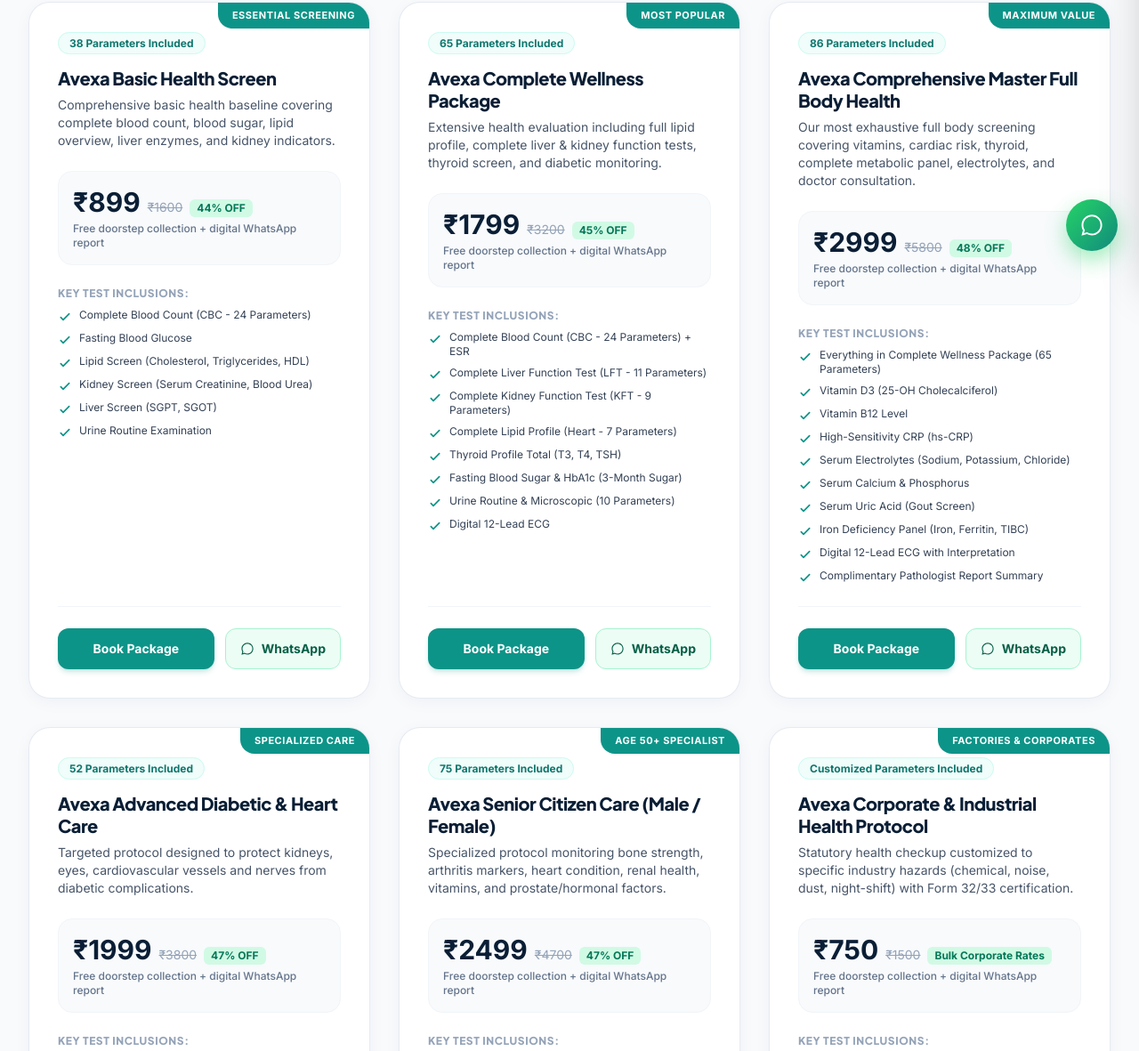
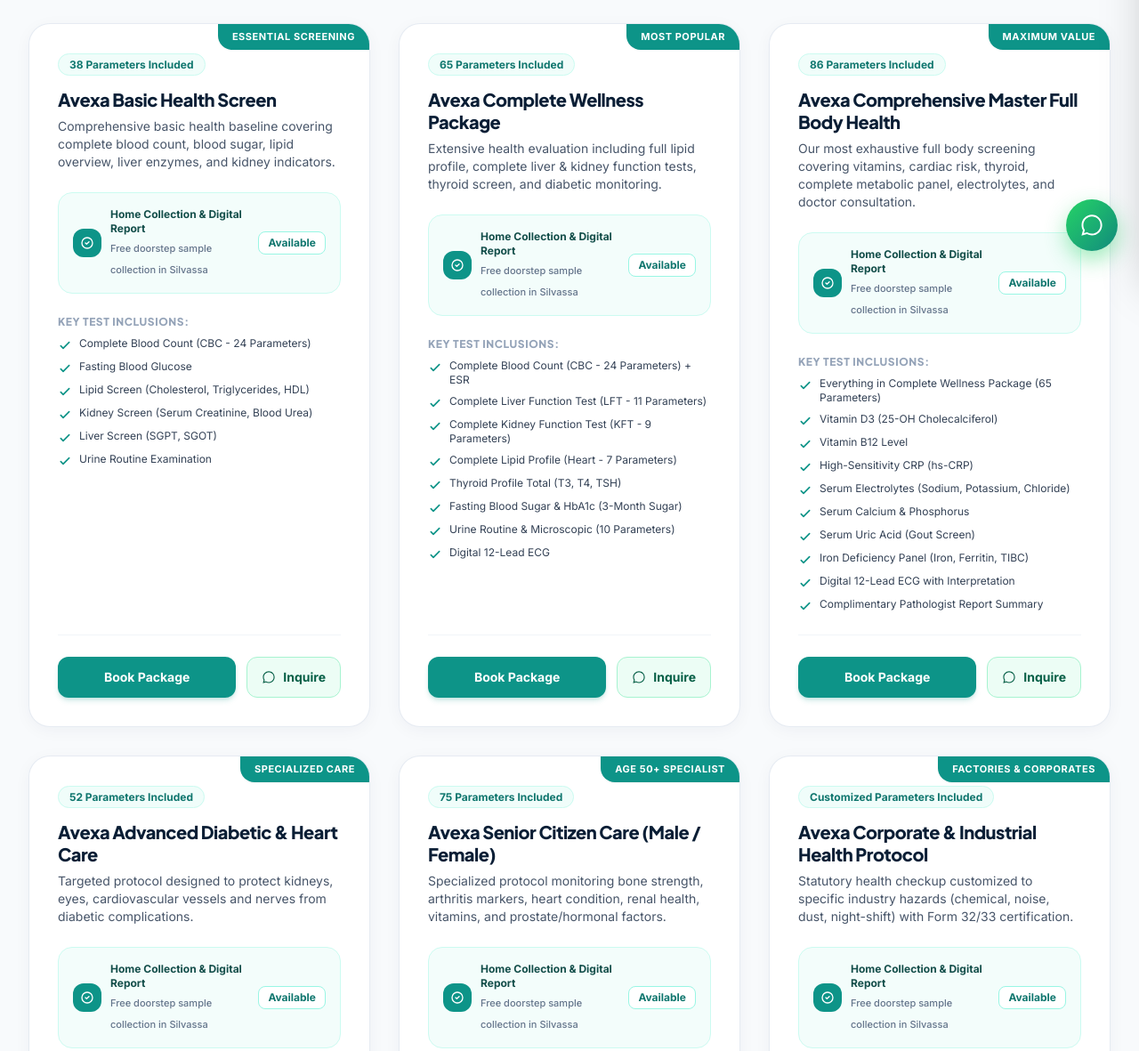
Before and after one commit to aaryavtechnologies-tech/avexahealthcare, a website: page packages.html in a window 1280 px wide. Shown: the part 494-1675 px from the top of the page at 89% size. Drawn offline with nearby package versions, Linux system fonts and the light colour scheme.

Commit message:
Remove fixed pricing from Popular Health Checkup Packages: replace with consultation & inquiry CTAs

```diff
--- a/js/main.js
+++ b/js/main.js
@@ -511,13 +511,17 @@
           <h3 class="text-xl font-extrabold text-navy-900 mb-2 leading-tight">${pkg.name}</h3>
           <p class="text-slate-600 text-xs sm:text-sm mb-6 leading-relaxed">${pkg.description}</p>
 
-          <div class="bg-slate-50 rounded-2xl p-4 mb-6 border border-slate-100">
-            <div class="flex items-baseline gap-2 mb-1">
-              <span class="text-3xl font-black text-navy-900">₹${pkg.price}</span>
-              <span class="text-sm text-slate-400 line-through">₹${pkg.originalPrice}</span>
-              <span class="text-xs font-bold text-emerald-700 bg-emerald-100 px-2 py-0.5 rounded-md">${pkg.discount}</span>
+          <div class="bg-teal-50/80 rounded-2xl p-4 mb-6 border border-teal-100 flex items-center justify-between">
+            <div class="flex items-center gap-2.5">
+              <span class="w-8 h-8 rounded-xl bg-teal-600 text-white flex items-center justify-center shrink-0">
+                <svg class="w-4 h-4" fill="none" stroke="currentColor" viewBox="0 0 24 24"><path stroke-linecap="round" stroke-linejoin="round" stroke-width="2" d="M9 12l2 2 4-4m6 2a9 9 0 11-18 0 9 9 0 0118 0z"></path></svg>
+              </span>
+              <div>
+                <span class="text-xs font-bold text-teal-900 block">Home Collection & Digital Report</span>
+                <span class="text-[11px] text-slate-500 font-medium">Free doorstep sample collection in Silvassa</span>
+              </div>
             </div>
-            <p class="text-xs text-slate-500 font-medium">Free doorstep collection + digital WhatsApp report</p>
+            <span class="text-xs font-bold text-teal-700 bg-white px-2.5 py-1 rounded-lg border border-teal-200 shrink-0">Available</span>
           </div>
 
           <div class="space-y-2 mb-6">
@@ -540,12 +544,12 @@
                   class="w-full py-3 bg-teal-600 hover:bg-teal-700 text-white rounded-xl font-bold text-sm transition text-center shadow-md shadow-teal-600/20">
             Book Package
           </button>
-          <a href="https://wa.me/${WHATSAPP_PHONE}?text=${encodeURIComponent('Hi Avexa Healthcare, I am interested in booking the ' + pkg.name + ' (₹' + pkg.price + ').')}"
+          <a href="https://wa.me/${WHATSAPP_PHONE}?text=${encodeURIComponent('Hi Avexa Healthcare, I am interested in inquiring about the ' + pkg.name + ' package.')}"
              target="_blank"
              rel="noopener noreferrer"
              class="w-full sm:w-auto px-4 py-3 bg-emerald-50 hover:bg-emerald-100 text-emerald-800 rounded-xl font-bold text-sm transition flex items-center justify-center gap-2 border border-emerald-200">
             <svg class="w-4 h-4" fill="currentColor" viewBox="0 0 24 24"><path d="M12.04 2C6.58 2 2.13 6.45 2.13 11.91C2.13 13.66 2.59 15.36 3.45 16.86L2.05 22L7.3 20.62C8.75 21.41 10.38 21.83 12.04 21.83C17.5 21.83 21.95 17.38 21.95 11.92C21.95 9.27 20.92 6.78 19.05 4.91C17.18 3.03 14.69 2 12.04 2M12.05 3.67C14.25 3.67 16.31 4.53 17.87 6.09C19.42 7.65 20.28 9.72 20.28 11.92C20.28 16.46 16.58 20.15 12.04 20.15C10.56 20.15 9.11 19.76 7.85 19.01L7.55 18.83L4.43 19.65L5.26 16.61L5.06 16.29C4.24 15 3.8 13.47 3.8 11.91C3.81 7.37 7.5 3.67 12.05 3.67Z"/></svg>
-            WhatsApp
+            Inquire
           </a>
         </div>
       </div>
--- a/js/tests-data.js
+++ b/js/tests-data.js
@@ -228,9 +228,6 @@ window.AVEXA_PACKAGES = [
     name: "Avexa Basic Health Screen",
     badge: "Essential Screening",
     parametersCount: 38,
-    price: 899,
-    originalPrice: 1600,
-    discount: "44% OFF",
     fasting: "10-12 Hours Fasting",
     tat: "Same Day Digital Report",
     recommendedFor: "Young adults, students & annual baseline checks",
@@ -249,9 +246,6 @@ window.AVEXA_PACKAGES = [
     name: "Avexa Complete Wellness Package",
     badge: "Most Popular",
     parametersCount: 65,
-    price: 1799,
-    originalPrice: 3200,
-    discount: "45% OFF",
     fasting: "10-12 Hours Fasting",
     tat: "Same Day Digital Report",
     recommendedFor: "Men & women (25-50 yrs) seeking comprehensive preventive care",
@@ -272,9 +266,6 @@ window.AVEXA_PACKAGES = [
     name: "Avexa Comprehensive Master Full Body Health",
     badge: "Maximum Value",
     parametersCount: 86,
-    price: 2999,
-    originalPrice: 5800,
-    discount: "48% OFF",
     fasting: "10-12 Hours Fasting",
     tat: "24 Hours Complete Report",
     recommendedFor: "Executive health checkups, senior citizens & full preventive audit",
@@ -297,9 +288,6 @@ window.AVEXA_PACKAGES = [
     name: "Avexa Advanced Diabetic & Heart Care",
     badge: "Specialized Care",
     parametersCount: 52,
-    price: 1999,
-    originalPrice: 3800,
-    discount: "47% OFF",
     fasting: "10-12 Hours Fasting",
     tat: "Same Day Digital Report",
     recommendedFor: "Diabetic, pre-diabetic, hypertensive patients & family history",
@@ -320,9 +308,6 @@ window.AVEXA_PACKAGES = [
     name: "Avexa Senior Citizen Care (Male / Female)",
     badge: "Age 50+ Specialist",
     parametersCount: 75,
-    price: 2499,
-    originalPrice: 4700,
-    discount: "47% OFF",
     fasting: "10-12 Hours Fasting",
     tat: "Same Day Digital Report",
     recommendedFor: "Elderly parents, joint pain, osteoporosis & cardiac monitoring",
@@ -344,9 +329,6 @@ window.AVEXA_PACKAGES = [
     name: "Avexa Corporate & Industrial Health Protocol",
     badge: "Factories & Corporates",
     parametersCount: "Customized",
-    price: 750,
-    originalPrice: 1500,
-    discount: "Bulk Corporate Rates",
     fasting: "Fasting / Random available",
     tat: "Onsite Camps & 24h Portal",
     recommendedFor: "Silvassa, Piparia, Amli, Masat & Naroli manufacturing units",
--- a/packages.html
+++ b/packages.html
@@ -139,7 +139,7 @@
           Comprehensive Preventive Health Packages
         </h1>
         <p class="text-slate-300 max-w-2xl text-sm sm:text-base leading-relaxed">
-          Detect early warning signs of diabetes, heart risks, vitamin deficiencies, and organ dysfunction before symptoms occur. Save up to 50% with curated bundles.
+          Detect early warning signs of diabetes, heart risks, vitamin deficiencies, and organ dysfunction before symptoms occur. Comprehensive preventive health checkups with doorstep sample collection.
         </p>
       </div>
     </section>
@@ -173,9 +173,9 @@
             <thead>
               <tr class="bg-navy-900 text-white">
                 <th class="p-4 sm:p-5 font-bold">Investigation / Profile</th>
-                <th class="p-4 sm:p-5 font-bold text-center">Basic Screen<br><span class="text-teal-300 text-xs font-normal">₹899</span></th>
-                <th class="p-4 sm:p-5 font-bold text-center bg-teal-800">Complete Wellness<br><span class="text-teal-200 text-xs font-normal">₹1,799</span></th>
-                <th class="p-4 sm:p-5 font-bold text-center">Comprehensive Master<br><span class="text-teal-300 text-xs font-normal">₹2,999</span></th>
+                <th class="p-4 sm:p-5 font-bold text-center">Basic Screen<br><span class="text-teal-300 text-xs font-normal">38 Parameters</span></th>
+                <th class="p-4 sm:p-5 font-bold text-center bg-teal-800">Complete Wellness<br><span class="text-teal-200 text-xs font-normal">65 Parameters</span></th>
+                <th class="p-4 sm:p-5 font-bold text-center">Comprehensive Master<br><span class="text-teal-300 text-xs font-normal">86 Parameters</span></th>
               </tr>
             </thead>
             <tbody class="divide-y divide-slate-100 text-slate-700">
@@ -198,13 +198,13 @@
               <tr class="bg-slate-100 font-bold">
                 <td class="p-4 sm:p-5">Booking Action</td>
                 <td class="p-4 text-center">
-                  <button type="button" data-open-modal="homeCollectionModal" data-prefill-service="Avexa Basic Health Screen" class="px-4 py-2 bg-teal-600 text-white rounded-xl text-xs font-bold hover:bg-teal-700 transition">Book ₹899</button>
+                  <button type="button" data-open-modal="homeCollectionModal" data-prefill-service="Avexa Basic Health Screen" class="px-4 py-2 bg-teal-600 text-white rounded-xl text-xs font-bold hover:bg-teal-700 transition">Book Package</button>
                 </td>
                 <td class="p-4 text-center bg-teal-100">
-                  <button type="button" data-open-modal="homeCollectionModal" data-prefill-service="Avexa Complete Wellness Package" class="px-4 py-2 bg-teal-700 text-white rounded-xl text-xs font-bold hover:bg-teal-800 transition">Book ₹1,799</button>
+                  <button type="button" data-open-modal="homeCollectionModal" data-prefill-service="Avexa Complete Wellness Package" class="px-4 py-2 bg-teal-700 text-white rounded-xl text-xs font-bold hover:bg-teal-800 transition">Book Package</button>
                 </td>
                 <td class="p-4 text-center">
-                  <button type="button" data-open-modal="homeCollectionModal" data-prefill-service="Avexa Comprehensive Master Full Body Health" class="px-4 py-2 bg-navy-900 text-white rounded-xl text-xs font-bold hover:bg-navy-800 transition">Book ₹2,999</button>
+                  <button type="button" data-open-modal="homeCollectionModal" data-prefill-service="Avexa Comprehensive Master Full Body Health" class="px-4 py-2 bg-navy-900 text-white rounded-xl text-xs font-bold hover:bg-navy-800 transition">Book Package</button>
                 </td>
               </tr>
             </tfoot>
```
Also changed, not shown: index.html (+4 -4 lines).
